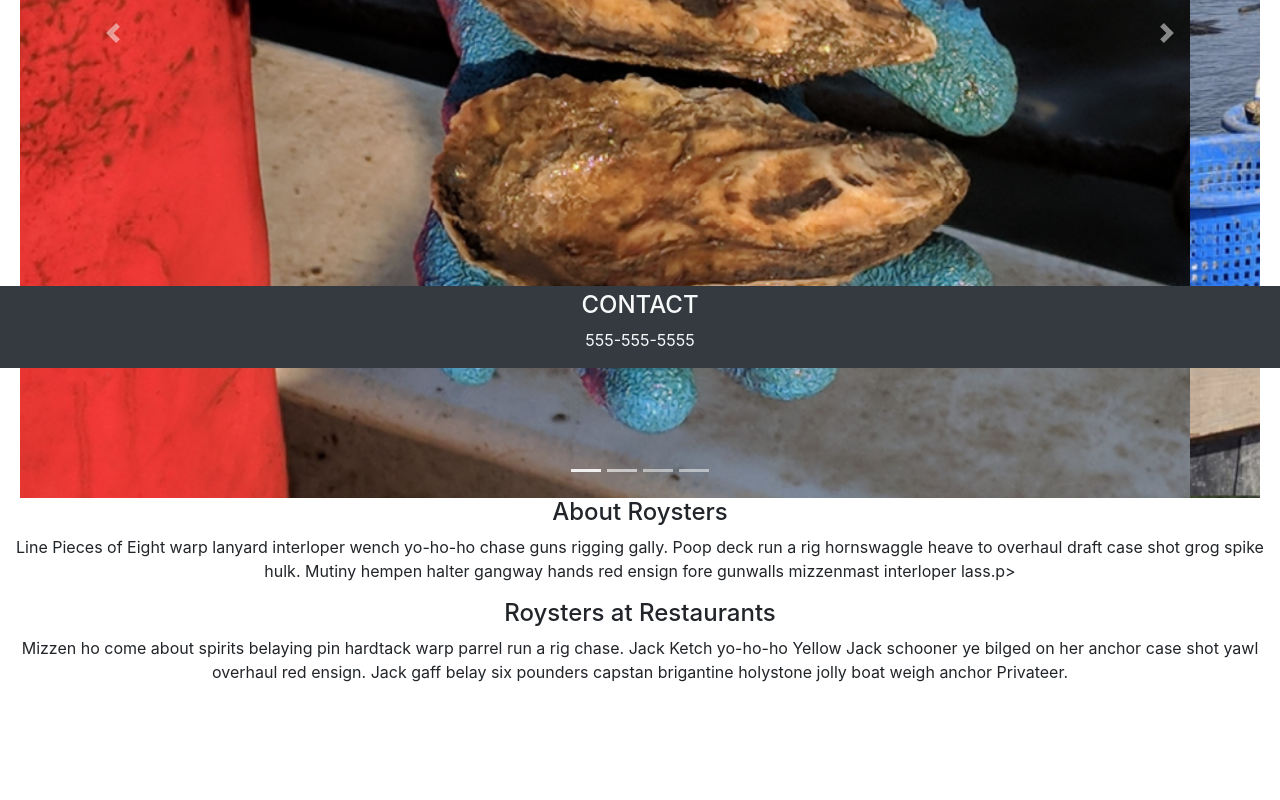
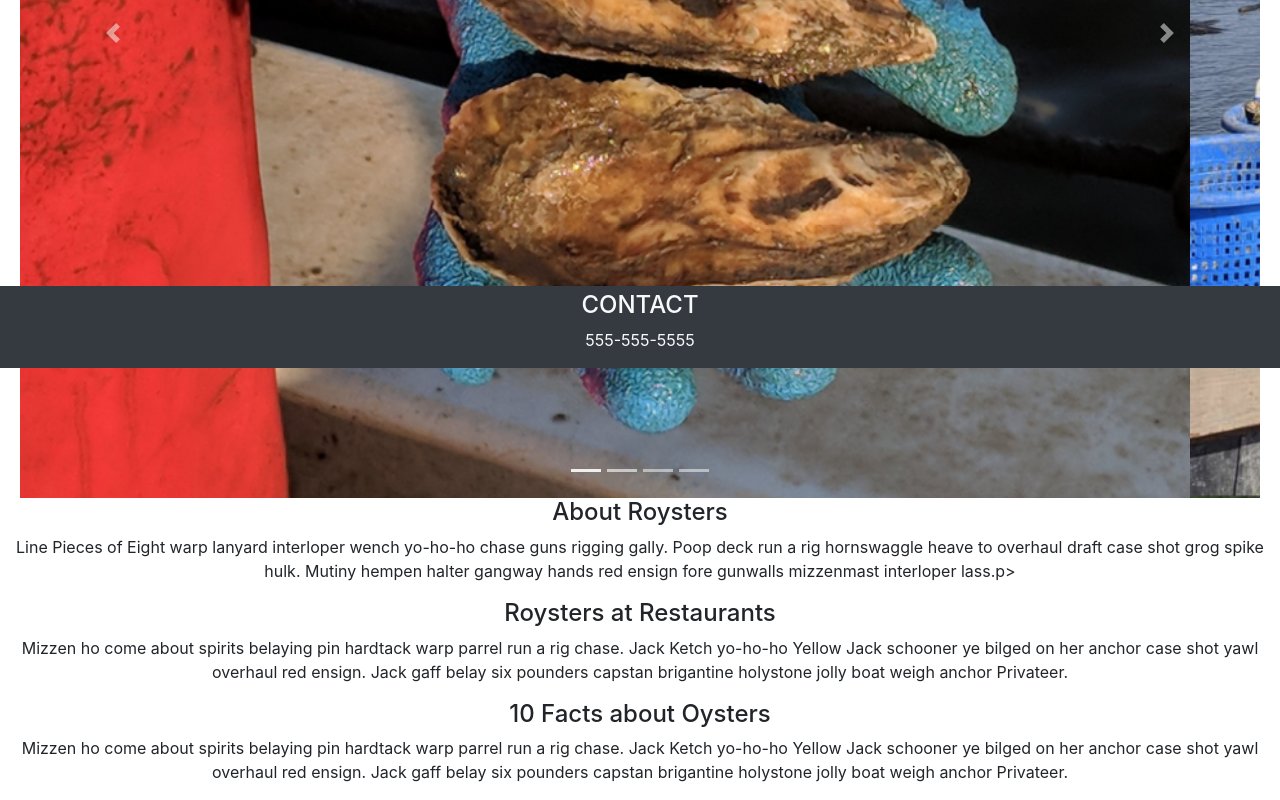
Before and after one commit to nosremetnarg/RoystersNC, a website: page index.html in a window 1280 px wide. Shown: the part 432-1232 px from the top of the page. Before the commit the page ends 1132 px from the top, so only its background shows below. Drawn offline with nearby package versions, Linux system fonts and the light colour scheme.

Commit message:
added new section brainstorming ideas

```diff
--- a/index.html
+++ b/index.html
@@ -23,6 +23,7 @@
                     <a class="nav-item nav-link active" href="#">Home <span class="sr-only">(current)</span></a>
                     <a class="nav-item nav-link" href="#about-me">About</a>
                     <a class="nav-item nav-link" href="#restaurants">Restaurants</a>
+                    <a class="nav-item nav-link" href="#history">History Of Oysters</a>
                     <a class="nav-item nav-link" href="#contact">Contact Us</a>
 
                     <!-- <a class="nav-item nav-link disabled" href="#">Disabled</a> -->
@@ -80,6 +81,14 @@
                 Yellow Jack schooner ye bilged on her anchor case shot yawl overhaul red ensign. Jack gaff belay six
                 pounders capstan brigantine holystone jolly boat weigh anchor Privateer.</p>
         </section>
+        <section id="history">
+            <div class="flex-row">
+                <h4 class="section-title primary-border">10 Facts about Oysters </h4>
+            </div>
+            <p>Mizzen ho come about spirits belaying pin hardtack warp parrel run a rig chase. Jack Ketch yo-ho-ho
+                Yellow Jack schooner ye bilged on her anchor case shot yawl overhaul red ensign. Jack gaff belay six
+                pounders capstan brigantine holystone jolly boat weigh anchor Privateer.</p>
+        </section>
     </div>
     <footer class="contact fixed-bottom text-light bg-dark footer">
         <div class="container">
```
